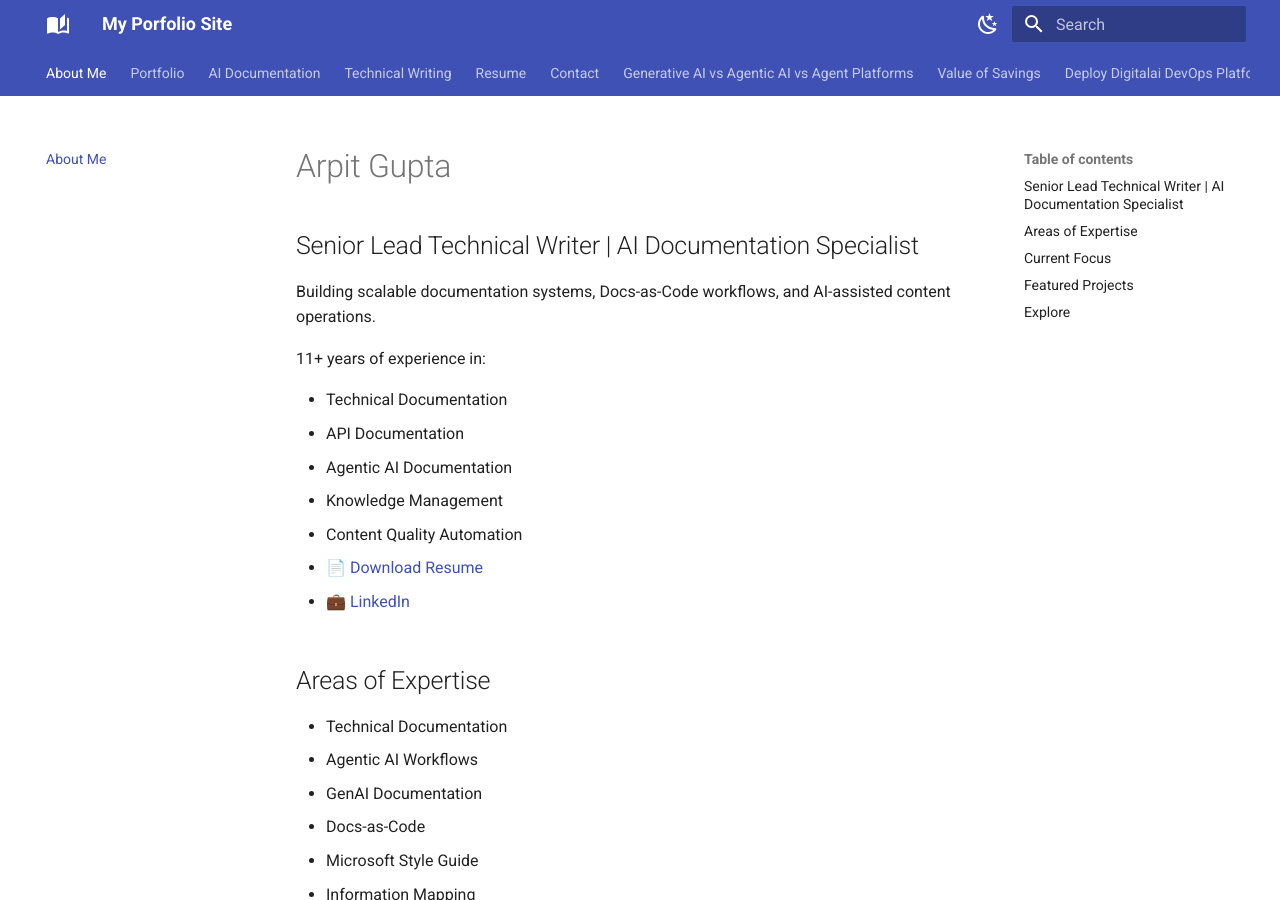
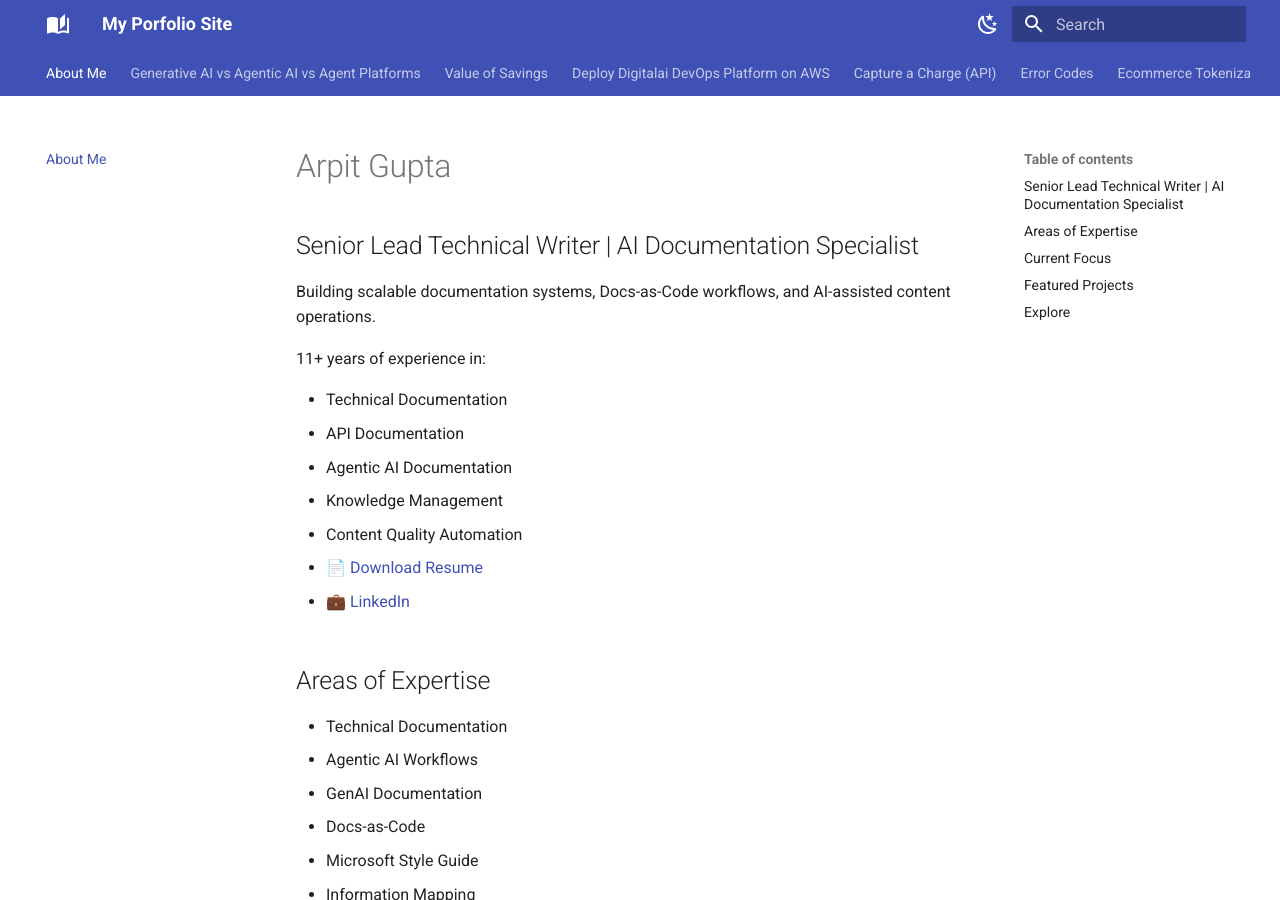
Before and after one commit to ArpitGuptaa/my-docs-site, an MkDocs documentation site: the page built from docs/index.md, in a window 1280 px wide and 900 px high. Built offline with MkDocs 1.6.1 and Material for MkDocs 9.7.7, drawn with Linux system fonts in a browser that asks for light colours; some of the changed lines change nothing that is shown.

Commit message:
Fixed issues

```diff
--- a/docs/index.md
+++ b/docs/index.md
@@ -13,7 +13,7 @@ Building scalable documentation systems, Docs-as-Code workflows, and AI-assisted
 - Knowledge Management
 - Content Quality Automation
 
-- [📄 Download Resume](../docs/assets/resume/Arpit_Gupta_resume.pdf)
+- [📄 Download Resume](/docs/assets/resume/arpit-resume.pdf)
 
 - [💼 LinkedIn](https://www.linkedin.com/in/arpitgupta007/)
 
--- a/mkdocs.yml
+++ b/mkdocs.yml
@@ -29,28 +29,6 @@ extra_css:
 
 nav:
   - About Me: index.md
-
-  - Portfolio:
-      - Documentation Projects: portfolio/projects.md
-      - Writing Samples: portfolio/writing-samples.md
-
-  - AI Documentation:
-      - Agentic AI: ai/agentic-ai.md
-      - GenAI vs Agentic AI: ai/genai-vs-agentic.md
-      - AI Documentation Strategy: ai/ai-documentation.md
-
-  - Technical Writing:
-      - Microsoft Style Guide: writing/microsoft-style-guide.md
-      - Information Mapping: writing/information-mapping.md
-      - Docs-as-Code: writing/docs-as-code.md
-
-  - Resume:
-      - Experience: resume/experience.md
-      - Skills: resume/skills.md
-      - Certifications: resume/certifications.md
-
-  - Contact:
-      - Contact Me: contact.md
   - Generative AI vs Agentic AI vs Agent Platforms: generative-aI-vs-agentic-aI-vs-agent-platforms.md
   - Value of Savings: why-savings-matter.md
   - Deploy Digitalai DevOps Platform on AWS: digitalai-devOps-platform.md
```
Also changed, not shown: 2 other files.
